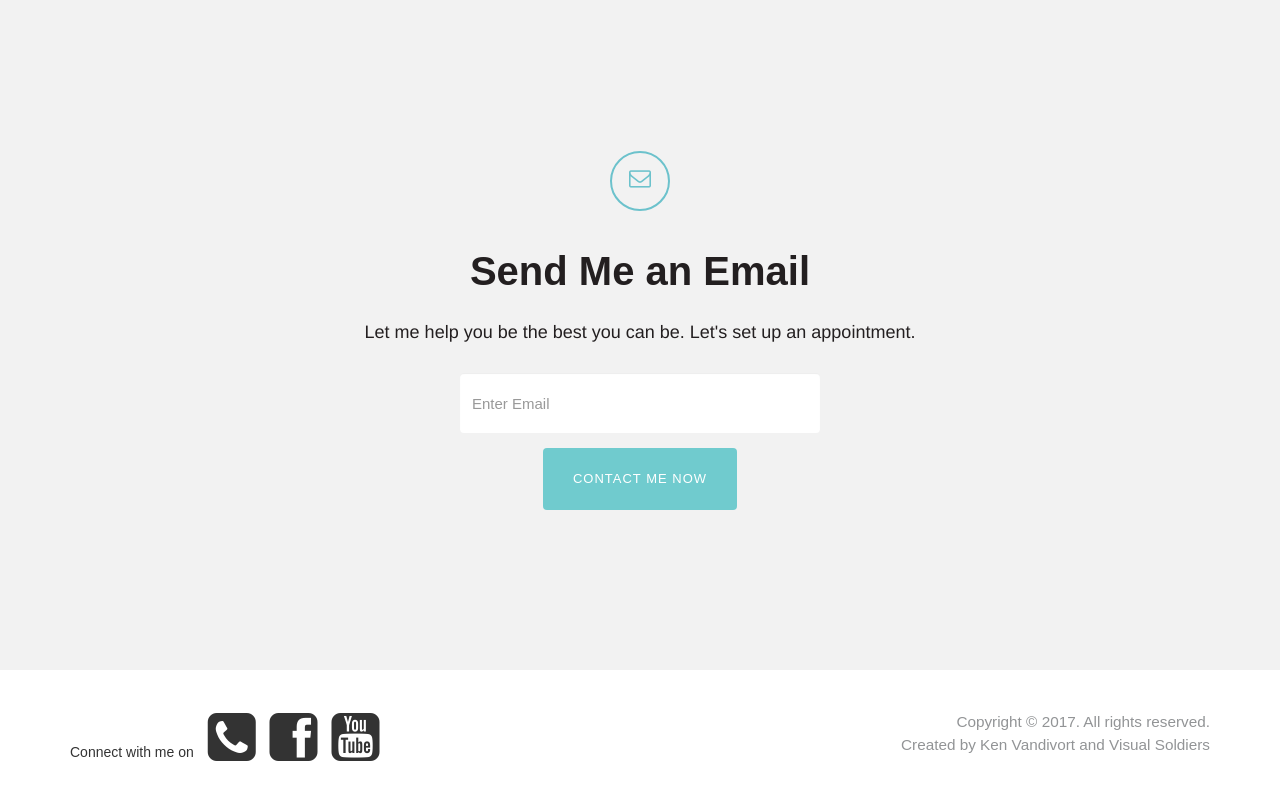
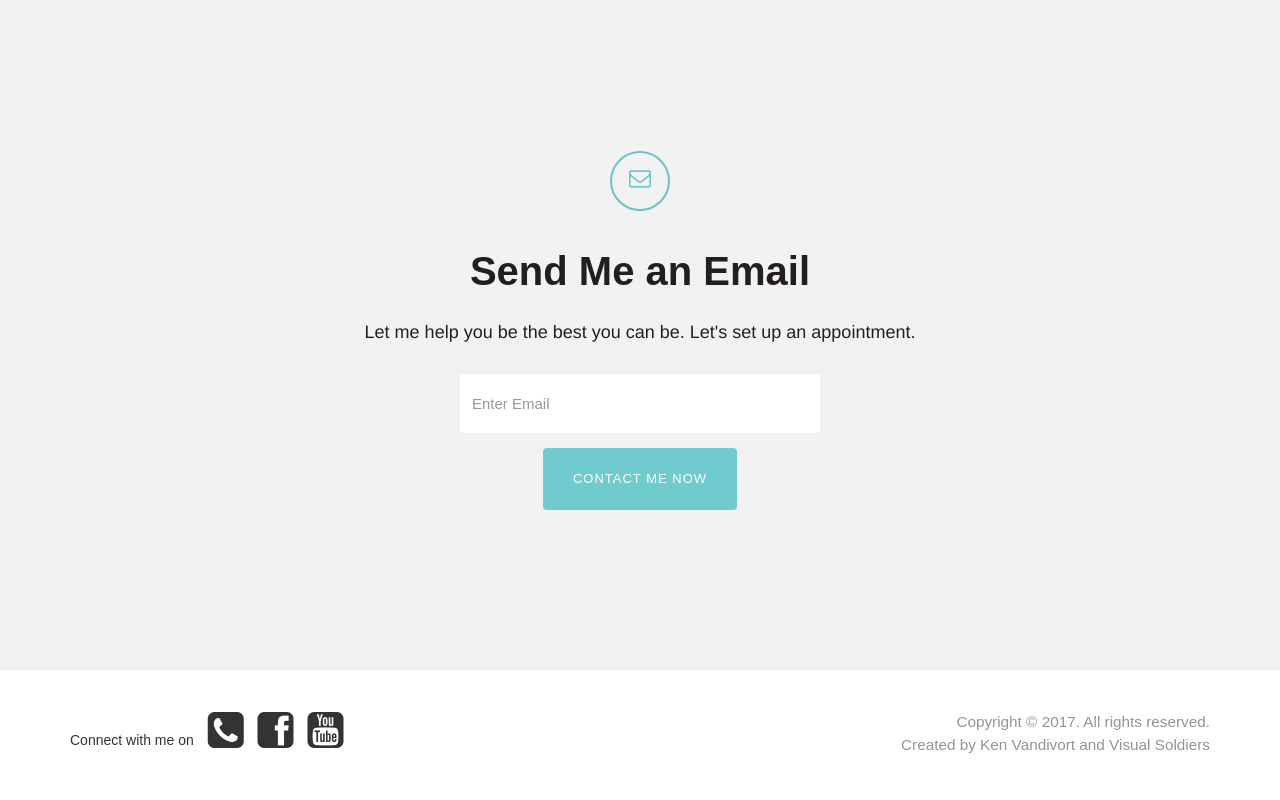
Before and after one commit to kenvandivort/strength4you, a plain HTML site: page index.html in a window 1280 px wide. Shown: the part 3481-4281 px from the top of the page. Drawn offline with nearby package versions, Linux system fonts and the light colour scheme.

Commit message:
Make contact icons smaller.

```diff
--- a/index.html
+++ b/index.html
@@ -216,9 +216,9 @@
           <div class="col-sm-8 margin-20">
             <ul class="list-inline social">
               <li>Connect with me on</li>
-              <li><a href="#" target="_blank"><i class="fa fa-phone-square fa-4x" aria-hidden="true"></i></a></li>
-              <li><a href="https://www.facebook.com/nancy.flater" target="_blank"><i class="fa fa-facebook-square fa-4x" aria-hidden="true"></i></a></li>
-              <li><a href="#"><i class="fa fa-youtube-square fa-4x" aria-hidden="true"></i></a></li>
+              <li><a href="#" target="_blank"><i class="fa fa-phone-square fa-3x" aria-hidden="true"></i></a></li>
+              <li><a href="https://www.facebook.com/nancy.flater" target="_blank"><i class="fa fa-facebook-square fa-3x" aria-hidden="true"></i></a></li>
+              <li><a href="#"><i class="fa fa-youtube-square fa-3x" aria-hidden="true"></i></a></li>
             </ul>
           </div>
 
```
